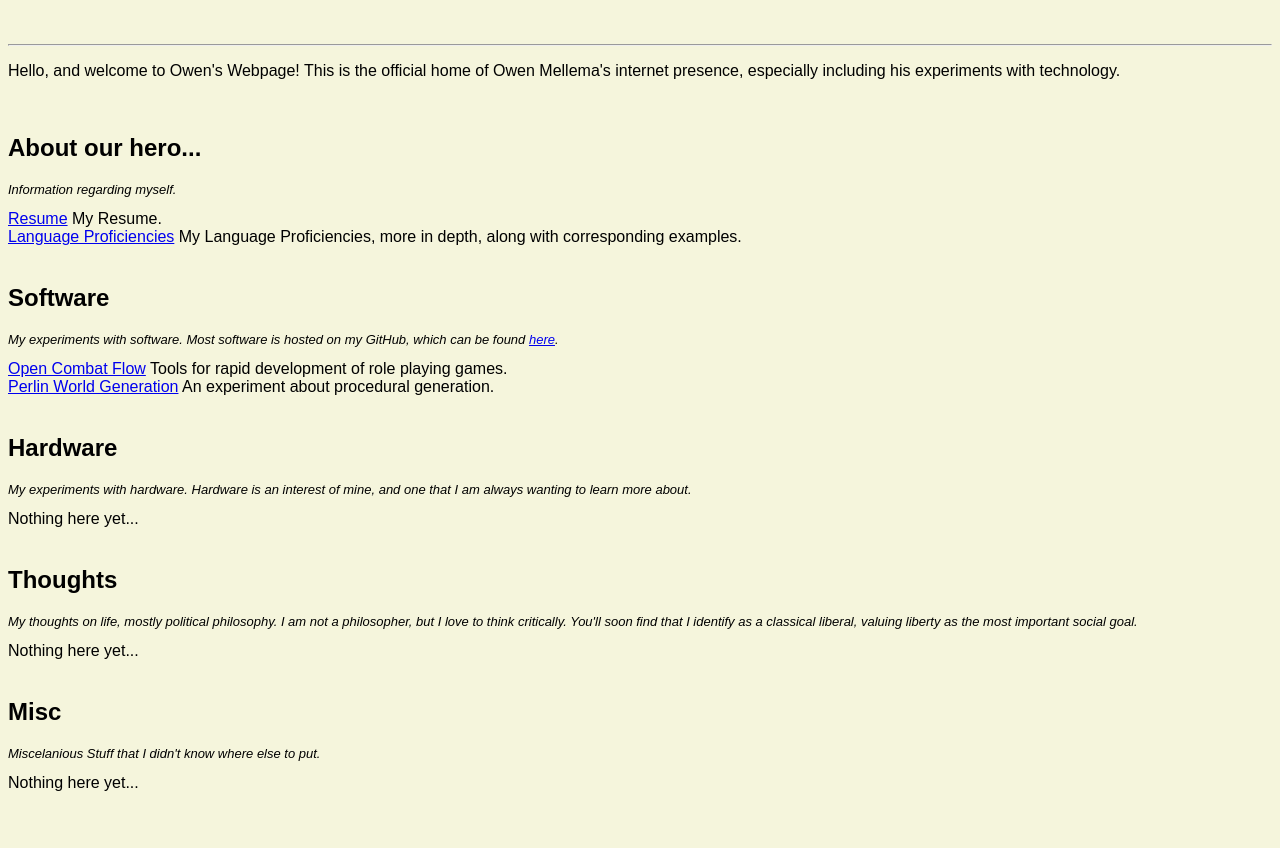
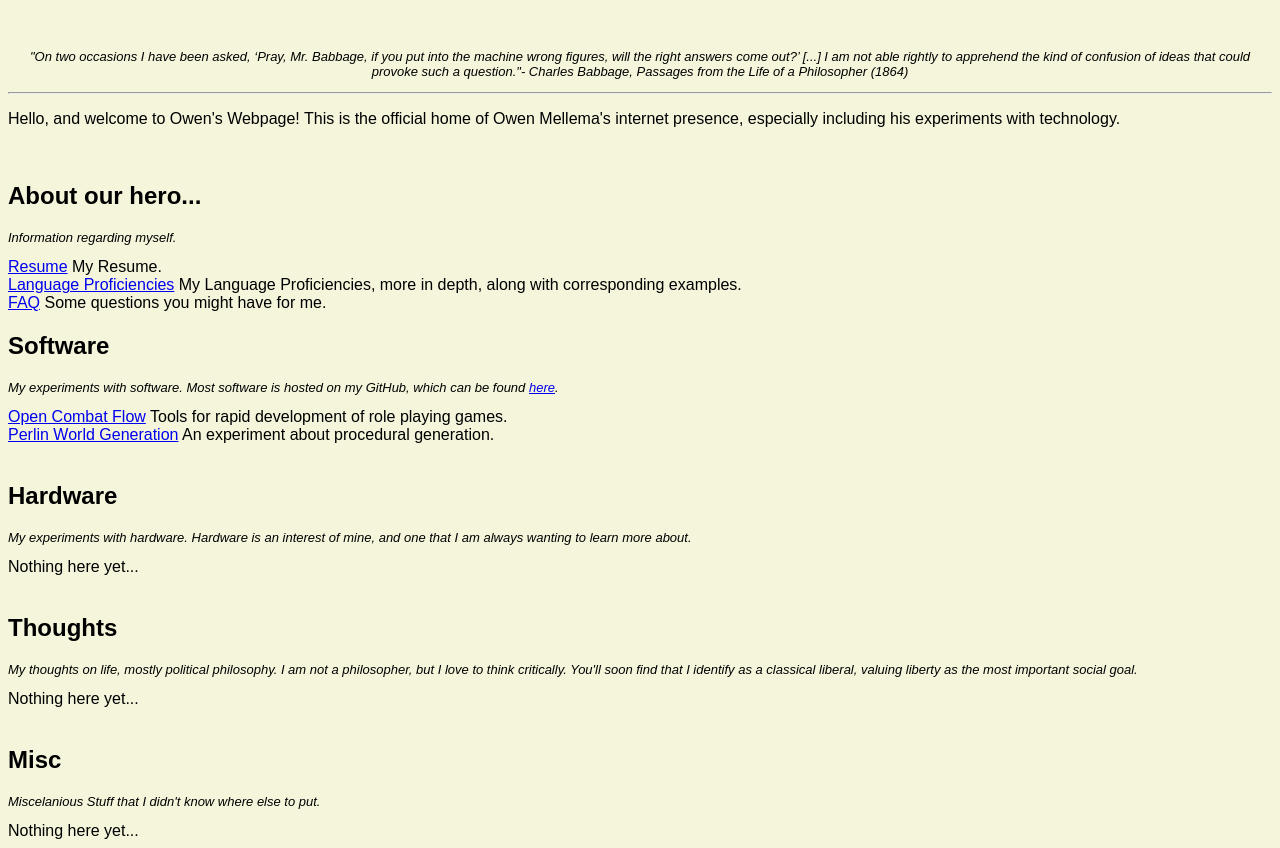
Before and after one commit to architectdrone/architectdrone.github.io, a plain HTML site: page index.html in a window 1280 px wide. Shown: the part 48-896 px from the top of the page. Before the commit the page ends 848 px from the top, so only its background shows below. Drawn offline with Linux system fonts and the light colour scheme.

Commit message:
Add Babbage Quote and Link to FAQ to home

```diff
--- a/index.html
+++ b/index.html
@@ -10,12 +10,14 @@
     <body>
         <div>
         <h1 class="banner">Owen's Webpage</h1><br>
+        <p class="bannerText">"On two occasions I have been asked, ‘Pray, Mr. Babbage, if you put into the machine wrong figures, will the right answers come out?’ [...] I am not able rightly to apprehend the kind of confusion of ideas that could provoke such a question."- Charles Babbage, Passages from the Life of a Philosopher (1864)</p>
         <hr>
         <p class="information">Hello, and welcome to Owen's Webpage! This is the official home of Owen Mellema's internet presence, especially including his experiments with technology.</p>
         <br><h2>About our hero...</h2>
         <p class="description">Information regarding myself.</p>
         <a href="content/resume.pdf">Resume</a> My Resume.<br> <!--Put this in later...-->
         <a href="proficiencies.html">Language Proficiencies</a> My Language Proficiencies, more in depth, along with corresponding examples.<br> <!--Put this in later...-->
+        <a href="questions.html">FAQ</a> Some questions you might have for me.
 
         <br><h2>Software</h2>
         <p class="description">My experiments with software. Most software is hosted on my GitHub, which can be found <a href="https://github.com/architectdrone">here</a>.</p>
--- a/main.css
+++ b/main.css
@@ -15,6 +15,13 @@ p.description
     font-size: small;
 }
 
+p.bannerText
+{
+    font-style: italic;
+    font-size: small;
+    text-align: center;
+}
+
 h1.banner
 {
     font-size: xx-large;
```
Also changed, not shown: questions.html (line endings or trailing spaces).
